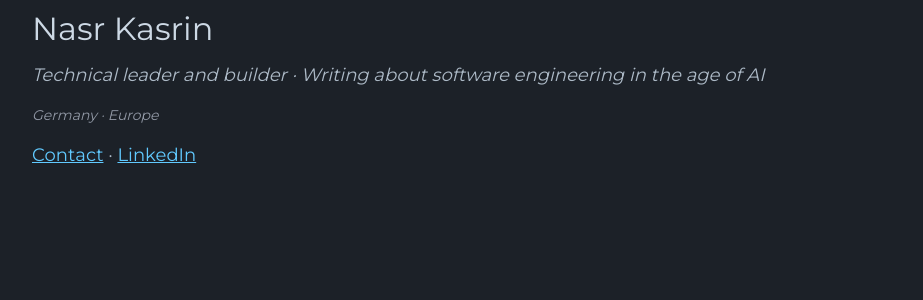
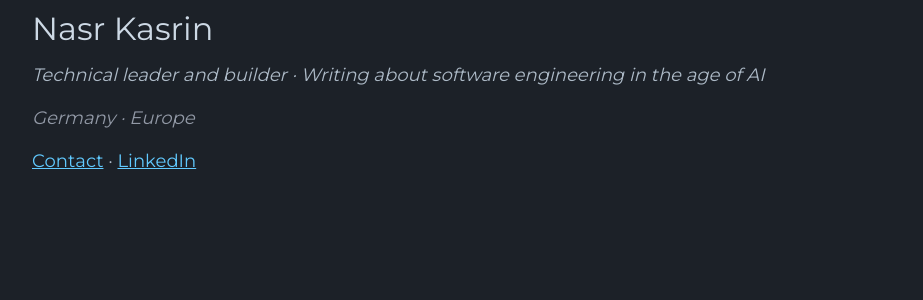
Before and after one commit to n42r/n42r.github.io, a Jekyll site: the page built from _posts/2026-08-30-the-model-barely-matters.md, in a window 1280 px wide. Shown: the part 1206-1506 px from the top of the page, without its empty margins (178-1101 px from the left). Built offline with Jekyll 4.4.1, drawn with Linux system fonts in a browser that asks for light colours.

Commit message:
Cards: match location font size to the headline and tighten spacing
Size the location line to match the headline above it in each card
(homepage 16px, post 18px) and tighten the homepage top margin so the
gap above the location sits in line with the other card gaps.

```diff
--- a/assets/css/style.scss
+++ b/assets/css/style.scss
@@ -85,12 +85,13 @@ header h4 {
 /* location under a card's contact/linkedin line */
 .location {
   color: #9299a6;
-  font-size: 14px;
+  font-size: 16px;
   font-style: italic;
-  margin: 5px 0 14px;
+  margin: 2px 0 14px;
 }
 
 .post-author .location {
+  font-size: 18px;
   margin: 16px 0;
 }
 
```
